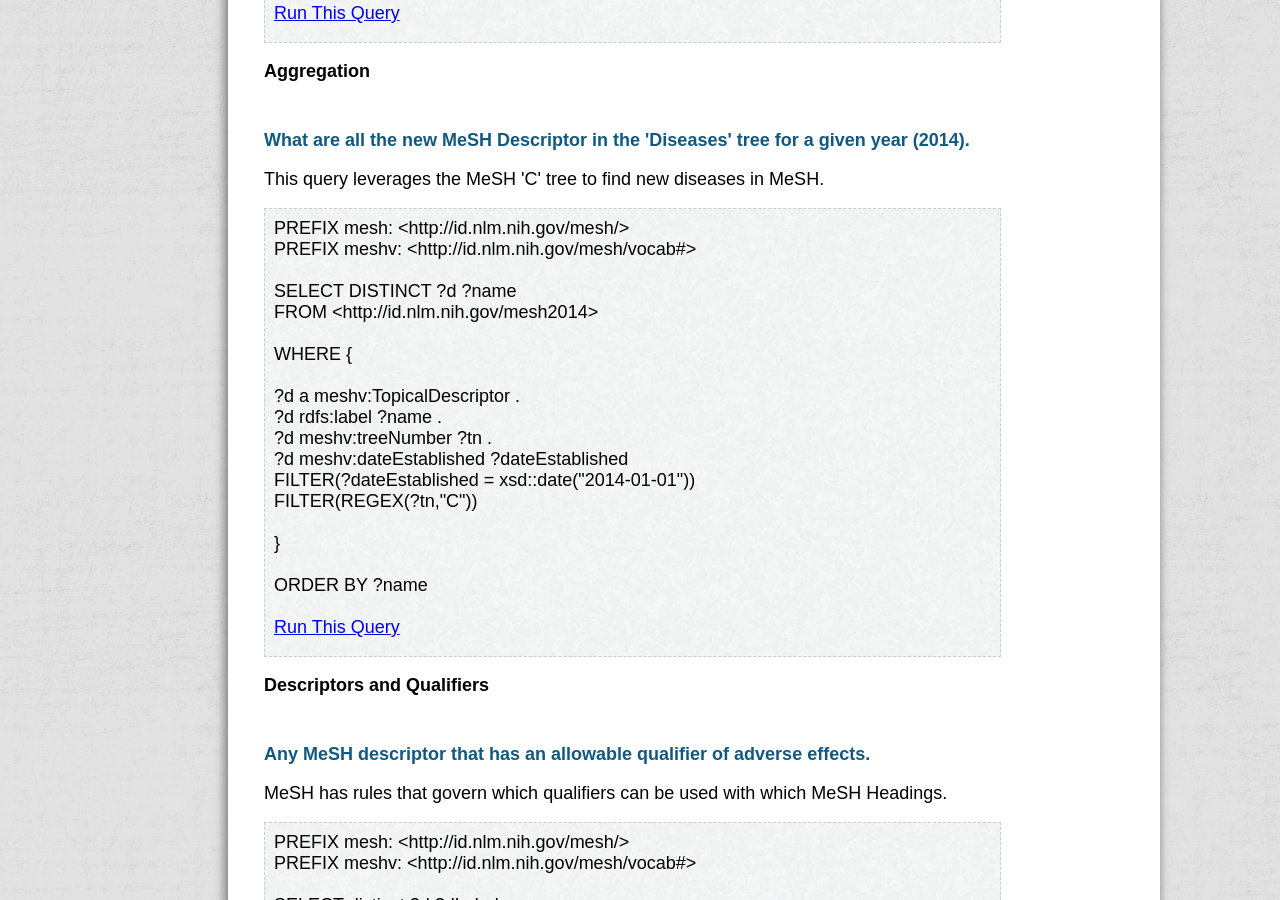
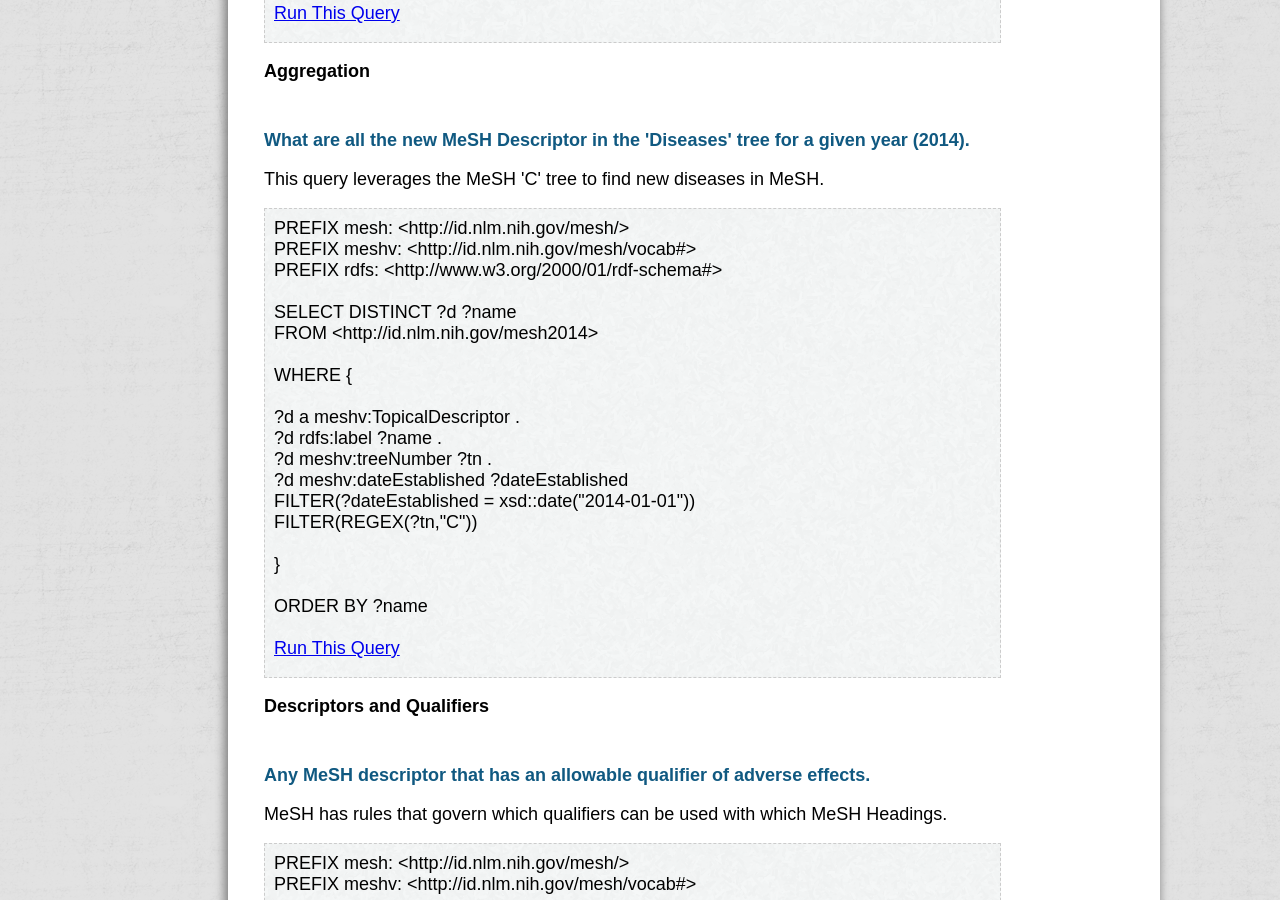
Before and after one commit to HHS/meshrdf, a Jekyll site: the page built from sample-queries.md, in a window 1280 px wide and 900 px high, scrolled down 1927 px. Built offline with Jekyll 4.4.1, drawn with Linux system fonts in a browser that asks for light colours; nearby versions of some CDN libraries; some of the changed text lies outside the part shown.

Commit message:
11/6/2014 SPE no3 - update to queries.yml to clean things up

```diff
--- a/_data/queries.yml
+++ b/_data/queries.yml
@@ -140,6 +140,7 @@
   string: |+
    PREFIX mesh: <http://id.nlm.nih.gov/mesh/>
    PREFIX meshv: <http://id.nlm.nih.gov/mesh/vocab#>
+   PREFIX rdfs: <http://www.w3.org/2000/01/rdf-schema#>
 
     SELECT ?d ?dName ?c ?cName
     FROM <http://id.nlm.nih.gov/mesh2014>
@@ -161,6 +162,7 @@
   string: |+
     PREFIX mesh: <http://id.nlm.nih.gov/mesh/>
     PREFIX meshv: <http://id.nlm.nih.gov/mesh/vocab#>
+    PREFIX rdfs: <http://www.w3.org/2000/01/rdf-schema#>
 
     SELECT DISTINCT ?d ?name
     FROM <http://id.nlm.nih.gov/mesh2014>
```
